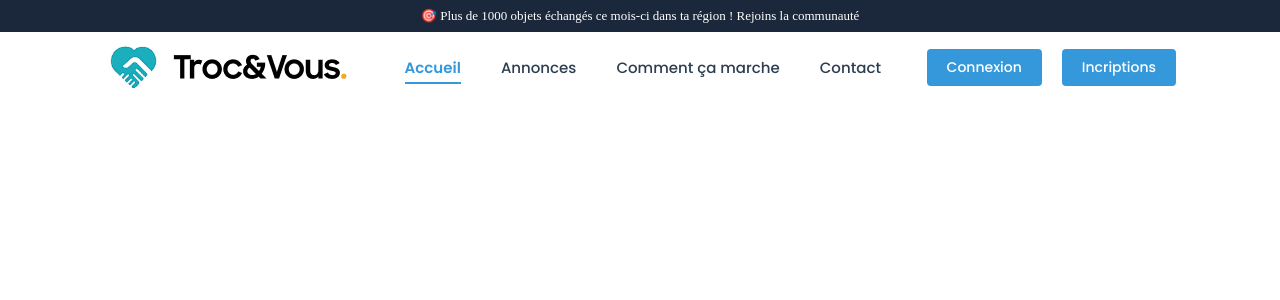
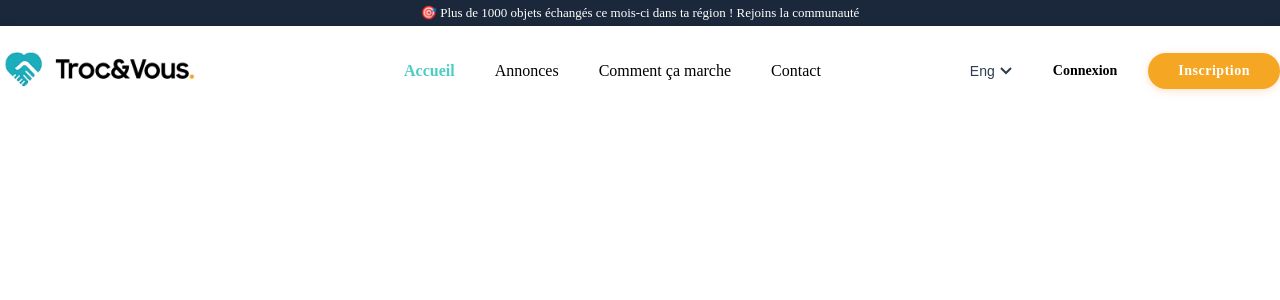
Before and after one commit to Bakops/Troc-Vous, an Angular app: page / in a window 1280 px wide. Shown: the top 300 px of the page. Built offline with nearby package versions, Linux system fonts and the light colour scheme.

Commit message:
Création header

```diff
--- a/src/app/components/layout/header/header.component.css
+++ b/src/app/components/layout/header/header.component.css
@@ -1,4 +1,4 @@
-/* style.css */
+/* Reset et base */
 * {
   margin: 0;
   padding: 0;
@@ -12,13 +12,14 @@ body {
 
 .container_header {
   width: 100%;
+  position: relative;
 }
 
 #sur_header {
   width: 100%;
   overflow: hidden;
-  height: 2rem;
-  background-color: #1b283b;
+  height: 26px;
+  background: #1b283b;
   display: flex;
   justify-content: center;
   align-items: center;
@@ -32,13 +33,17 @@ body {
   font-style: normal;
   font-weight: 500;
   line-height: normal;
+  padding: 0 20px;
 }
 
 .header2 {
+  background-color: white;
   display: flex;
-  flex-direction: column;
-  box-shadow: rgba(0, 0, 0, 0.1) 0px 1px 3px;
-  background-color: white;
+  justify-content: center;
+  align-items: center;
+  box-shadow: 0 2px 10px rgba(0, 0, 0, 0.1);
+  position: relative;
+  z-index: 100;
 }
 
 .nav-container {
@@ -46,91 +51,134 @@ body {
   justify-content: space-between;
   align-items: center;
   height: 70px;
-  padding: 0 5%;
-  max-width: 1200px;
-  margin: 0 auto;
+  margin-top: 10px;
+  max-width: 1400px;
   width: 100%;
 }
 
-.nav-container a {
+.logo-container {
   text-decoration: none;
   color: inherit;
+  z-index: 1002;
 }
 
-.logo-container {
-  display: flex;
-  align-items: center;
-  height: 100%;
-}
-
-.logo {
-  font-size: 1.8rem;
-  font-weight: 700;
-  color: #2c3e50;
-  display: flex;
-  align-items: center;
+.logo a img {
+  width: 80%;
 }
 
 .nav-links {
   display: flex;
   justify-content: center;
   gap: 2.5rem;
+  align-items: center;
 }
 
-.nav-links a {
-  font-size: 15px;
+.nav-link {
+  color: #000;
+  font-family: "Samsung Sharp Sans";
+  font-size: 16px;
+  font-style: normal;
   font-weight: 500;
-  color: #2c3e50;
-  font-family: "Poppins", sans-serif;
+  line-height: normal;
   text-decoration: none;
-  transition: all 0.3s ease;
-  display: flex;
-  align-items: center;
-  height: 100%;
-  position: relative;
 }
 
-.nav-links a:hover {
-  color: #3498db;
+.nav-link:hover {
+  color: #4ecdc4;
 }
 
-.nav-links a.active {
-  color: #3498db;
+.nav-link.active {
+  color: #4ecdc4;
   font-weight: 600;
 }
 
-.nav-links a.active:after {
+.nav-link.active::after {
   content: "";
   position: absolute;
-  bottom: -5px;
+  bottom: -8px;
   left: 0;
   width: 100%;
-  height: 2px;
-  background-color: #3498db;
+  height: 3px;
+  background: linear-gradient(90deg, #4ecdc4 0%, #44a08d 100%);
+  border-radius: 2px;
 }
 
-.auth-button {
+.right-section {
   display: flex;
   align-items: center;
-  gap: 20px;
-  height: 100%;
+  gap: 25px;
+  z-index: 1002;
 }
 
-.auth-button a {
-  background-color: #3498db;
-  color: white;
-  padding: 8px 20px;
-  border-radius: 4px;
+.language-selector {
+  display: flex;
+  align-items: center;
+  gap: 5px;
+  cursor: pointer;
+  color: #2c3e50;
+  font-weight: 500;
   font-size: 14px;
-  font-weight: 500;
-  transition: all 0.3s ease;
 }
 
-.auth-button a:hover {
-  background-color: #2980b9;
-  transform: translateY(-2px);
+.language-text {
+  font-family: "Poppins", sans-serif;
 }
 
+.language-arrow {
+  transition: transform 0.3s ease;
+}
+
+.language-selector:hover .language-arrow {
+  transform: rotate(180deg);
+}
+
+.auth-buttons {
+  display: flex;
+  align-items: center;
+  gap: 15px;
+}
+
+.connexion-btn {
+  background-color: transparent;
+  padding: 8px 16px;
+  border-radius: 6px;
+  transition: all 0.3s ease;
+  text-decoration: none;
+  color: #000;
+  font-family: "Samsung Sharp Sans";
+  font-size: 14px;
+  font-style: normal;
+  font-weight: 700;
+  line-height: normal;
+}
+
+.connexion-btn:hover {
+  background-color: #f8f9fa;
+  color: #4ecdc4;
+}
+
+.inscription-btn {
+  background: #f5a623;
+  padding: 10px 30px;
+  border-radius: 30px;
+  transition: all 0.3s ease;
+  text-decoration: none;
+  box-shadow: 0 2px 8px rgba(255, 154, 86, 0.3);
+  color: #fff;
+  font-family: "Samsung Sharp Sans";
+  font-size: 14px;
+  letter-spacing: 0.5px;
+  font-style: normal;
+  font-weight: 700;
+  line-height: normal;
+}
+
+.inscription-btn:hover {
+  transform: translateY(-2px);
+  box-shadow: 0 4px 12px rgba(255, 154, 86, 0.4);
+}
+
+/* Menu burger */
 .menu-icon {
   display: none;
   flex-direction: column;
@@ -139,14 +187,14 @@ body {
   width: 30px;
   height: 30px;
   cursor: pointer;
-  z-index: 1001;
+  z-index: 1003;
 }
 
 .menu-icon span {
   width: 25px;
   height: 3px;
   background-color: #2c3e50;
-  margin: 2px 0;
+  margin: 3px 0;
   transition: all 0.3s ease;
   border-radius: 2px;
 }
@@ -163,70 +211,149 @@ body {
   transform: rotate(-45deg) translate(7px, -6px);
 }
 
-/* Version tablette */
+/* Overlay pour le menu mobile */
+.menu-overlay {
+  position: fixed;
+  top: 0;
+  left: 0;
+  width: 100%;
+  height: 100%;
+  background-color: rgba(0, 0, 0, 0.5);
+  opacity: 0;
+  visibility: hidden;
+  transition: all 0.3s ease;
+  z-index: 998;
+}
+
+.menu-overlay.active {
+  opacity: 1;
+  visibility: visible;
+}
+
+/* Styles responsifs */
+
+/* Tablette */
 @media (max-width: 1024px) {
-  .nav-links {
-    gap: 1.8rem;
+  .nav-container {
+    padding: 0 3%;
   }
 
-  .nav-links a {
+  .nav-links {
+    gap: 2rem;
+  }
+
+  .nav-link {
     font-size: 14px;
+  }
+
+  .right-section {
+    gap: 20px;
   }
 }
 
-/* Version mobile */
+/* Mobile et tablette - Menu burger */
 @media (max-width: 768px) {
   .nav-container {
     padding: 0 20px;
   }
 
+  /* Afficher le menu burger */
   .menu-icon {
     display: flex;
   }
 
+  /* Masquer la navigation principale sur mobile */
   .nav-links {
     position: fixed;
-    top: 70px;
-    left: 0;
-    width: 100%;
-    height: calc(100vh - 70px);
-    background-color: #fff;
+    top: 102px; /* hauteur du header + bannière */
+    right: -100%;
+    width: 300px;
+    height: calc(100vh - 102px);
+    background-color: white;
     flex-direction: column;
-    align-items: center;
+    align-items: flex-start;
     justify-content: flex-start;
-    padding-top: 2rem;
-    transform: translateX(-100%);
-    transition: transform 0.3s ease;
-    border-top: 1px solid #eee;
-    gap: 2rem;
+    padding: 2rem 1.5rem;
+    transition: right 0.3s ease;
+    border-left: 1px solid #eee;
+    gap: 1.5rem;
     z-index: 999;
+    box-shadow: -5px 0 15px rgba(0, 0, 0, 0.1);
   }
 
   .nav-links.active {
-    transform: translateX(0);
+    right: 0;
   }
 
-  .nav-links a {
-    font-size: 18px;
-    padding: 10px 0;
+  .nav-link {
+    font-size: 16px;
+    padding: 12px 0;
+    width: 100%;
+    border-bottom: 1px solid #f0f0f0;
   }
 
-  .logo {
-    font-size: 1.5rem;
+  .nav-link:last-child {
+    border-bottom: none;
+  }
+
+  .nav-link.active::after {
+    display: none;
+  }
+
+  /* Masquer les éléments de droite sur très petit écran */
+  .language-selector {
+    display: none;
+  }
+
+  .auth-buttons {
+    gap: 10px;
+  }
+
+  .logo-text {
+    font-size: 1.6rem;
   }
 }
 
+/* Très petits écrans */
 @media (max-width: 480px) {
   #sur_header p {
     font-size: 11px;
+    padding: 0 15px;
   }
 
-  .auth-button a {
-    padding: 6px 15px;
+  .nav-container {
+    padding: 0 15px;
+  }
+
+  .nav-links {
+    width: 280px;
+  }
+
+  .connexion-btn {
+    padding: 6px 12px;
     font-size: 12px;
   }
 
-  .logo {
-    font-size: 1.3rem;
+  .inscription-btn {
+    padding: 8px 16px;
+    font-size: 12px;
+  }
+
+  .logo-text {
+    font-size: 1.4rem;
+  }
+
+  .logo-icon {
+    width: 28px;
+    height: 28px;
+  }
+
+  .logo-icon::after {
+    width: 14px;
+    height: 14px;
   }
 }
+
+.menu-open {
+  overflow: hidden;
+}
--- a/src/app/components/layout/header/header.component.html
+++ b/src/app/components/layout/header/header.component.html
@@ -3,14 +3,7 @@
   <head>
     <meta charset="UTF-8" />
     <meta name="viewport" content="width=device-width, initial-scale=1.0" />
-    <title>Troc&Vous</title>
-
-    <link rel="preconnect" href="https://fonts.googleapis.com" />
-    <link rel="preconnect" href="https://fonts.gstatic.com" crossorigin />
-    <link
-      href="https://fonts.googleapis.com/css2?family=Poppins:ital,wght@0,100;0,200;0,300;0,400;0,500;0,600;0,700;0,800;0,900;1,100;1,200;1,300;1,400;1,500;1,600;1,700;1,800;1,900&display=swap"
-      rel="stylesheet"
-    />
+    <title>Troc&Vous Header</title>
   </head>
   <body>
     <div class="container_header">
@@ -23,94 +16,93 @@
 
       <header class="header2">
         <nav class="nav-container">
-          <div class="menu-icon" id="menu-icon" (click)="toggleMenu()">
-            <svg
-              width="24"
-              height="24"
-              viewBox="0 0 24 24"
-              [class.active]="isMenuOpen"
-            >
-              <path
-                fill-rule="evenodd"
-                clip-rule="evenodd"
-                d="M3 6C3 5.44772 3.44772 5 4 5H20C20.5523 5 21 5.44772 21 6C21 6.55228 20.5523 7 20 7H4C3.44772 7 3 6.55228 3 6ZM3 12C3 11.4477 3.44772 11 4 11H20C20.5523 11 21 11.4477 21 12C21 12.5523 20.5523 13 20 13H4C3.44772 13 3 12.5523 3 12ZM3 18C3 17.4477 3.44772 17 4 17H20C20.5523 17 21 17.4477 21 18C21 18.5523 20.5523 19 20 19H4C3.44772 19 3 18.5523 3 18Z"
-                fill="#0F1729"
-              /></svg
-            ><svg
-              width="24"
-              height="24"
-              viewBox="0 0 24 24"
-              [class.active]="isMenuOpen"
-            >
-              <path
-                fill-rule="evenodd"
-                clip-rule="evenodd"
-                d="M3 6C3 5.44772 3.44772 5 4 5H20C20.5523 5 21 5.44772 21 6C21 6.55228 20.5523 7 20 7H4C3.44772 7 3 6.55228 3 6ZM3 12C3 11.4477 3.44772 11 4 11H20C20.5523 11 21 11.4477 21 12C21 12.5523 20.5523 13 20 13H4C3.44772 13 3 12.5523 3 12ZM3 18C3 17.4477 3.44772 17 4 17H20C20.5523 17 21 17.4477 21 18C21 18.5523 20.5523 19 20 19H4C3.44772 19 3 18.5523 3 18Z"
-                fill="#0F1729"
-              />
-            </svg>
+          <div class="logo">
+            <a href="/" class="logo-container" routerLink="/">
+              <img src="Logo-troc-&-vous.png" alt="" />
+            </a>
           </div>
 
-          <a href="/" class="logo-container">
-            <img class="logo" src="Logo-troc-&-vous.png" alt="" />
-          </a>
-
-          <div class="nav-links" id="nav-links">
-            <a href="/" class="active">Accueil</a>
-            <a href="/annonces">Annonces</a>
-            <a href="/commentcamarche">Comment ça marche</a>
-            <a href="/contact">Contact</a>
+          <div class="nav-links" [class.active]="isMenuOpen">
+            <a
+              href="/"
+              routerLink="/"
+              class="nav-link active"
+              (click)="closeMenu()"
+              >Accueil</a
+            >
+            <a
+              href="/annonces"
+              routerLink="/annonces"
+              class="nav-link"
+              (click)="closeMenu()"
+              >Annonces</a
+            >
+            <a
+              href="/comment-ca-marche"
+              routerLink="/comment-ca-marche"
+              class="nav-link"
+              (click)="closeMenu()"
+              >Comment ça marche</a
+            >
+            <a
+              href="/contact"
+              routerLink="/contact"
+              class="nav-link"
+              (click)="closeMenu()"
+              >Contact</a
+            >
           </div>
 
-          <div class="auth-button">
-            <a href="/connexion">Connexion</a>
-            <a href="/connexion">Incriptions</a>
+          <div class="right-section">
+            <div class="language-selector">
+              <span class="language-text">Eng</span>
+              <svg
+                class="language-arrow"
+                width="12"
+                height="8"
+                viewBox="0 0 12 8"
+              >
+                <path
+                  d="M1 1l5 5 5-5"
+                  stroke="currentColor"
+                  stroke-width="2"
+                  fill="none"
+                />
+              </svg>
+            </div>
+
+            <div class="auth-buttons">
+              <a href="/connexion" routerLink="/connexion" class="connexion-btn"
+                >Connexion</a
+              >
+              <a
+                href="/inscription"
+                routerLink="/inscription"
+                class="inscription-btn"
+                >Inscription</a
+              >
+            </div>
+          </div>
+
+          <!-- Menu burger (visible sur mobile/tablette) -->
+          <div
+            class="menu-icon"
+            [class.active]="isMenuOpen"
+            (click)="toggleMenu()"
+          >
+            <span></span>
+            <span></span>
+            <span></span>
           </div>
         </nav>
       </header>
+
+      <!-- Overlay pour le menu mobile -->
+      <div
+        class="menu-overlay"
+        [class.active]="isMenuOpen"
+        (click)="closeMenu()"
+      ></div>
     </div>
-
-    <script>
-      document.addEventListener("DOMContentLoaded", function () {
-        const menuIcon = document.getElementById("menu-icon");
-        const navLinks = document.getElementById("nav-links");
-        let isMenuOpen = false;
-
-        function toggleMenu() {
-          isMenuOpen = !isMenuOpen;
-          navLinks.classList.toggle("active");
-          menuIcon.classList.toggle("active");
-          document.body.style.overflow = isMenuOpen ? "hidden" : "";
-        }
-
-        function closeMenu() {
-          isMenuOpen = false;
-          navLinks.classList.remove("active");
-          menuIcon.classList.remove("active");
-          document.body.style.overflow = "";
-        }
-
-        menuIcon.addEventListener("click", function (e) {
-          e.stopPropagation();
-          toggleMenu();
-        });
-
-        document.addEventListener("click", function (e) {
-          if (
-            isMenuOpen &&
-            !navLinks.contains(e.target) &&
-            e.target !== menuIcon
-          ) {
-            closeMenu();
-          }
-        });
-
-        // Fermer le menu en cliquant sur un lien
-        const links = navLinks.querySelectorAll("a");
-        links.forEach((link) => {
-          link.addEventListener("click", closeMenu);
-        });
-      });
-    </script>
   </body>
 </html>
--- a/src/app/components/layout/header/header.component.ts
+++ b/src/app/components/layout/header/header.component.ts
@@ -1,5 +1,5 @@
 import { CommonModule } from '@angular/common';
-import { Component, HostListener } from '@angular/core';
+import { Component, HostListener, OnDestroy } from '@angular/core';
 import { RouterModule } from '@angular/router';
 
 @Component({
@@ -9,24 +9,58 @@ import { RouterModule } from '@angular/router';
   templateUrl: './header.component.html',
   styleUrls: ['./header.component.css'],
 })
-export class HeaderComponent {
+export class HeaderComponent implements OnDestroy {
   isMenuOpen = false;
 
   toggleMenu(): void {
     this.isMenuOpen = !this.isMenuOpen;
-    document.body.classList.toggle('menu-open', this.isMenuOpen);
+    this.updateBodyClass();
   }
 
   closeMenu(): void {
     this.isMenuOpen = false;
-    document.body.classList.remove('menu-open');
+    this.updateBodyClass();
+  }
+
+  private updateBodyClass(): void {
+    if (this.isMenuOpen) {
+      document.body.classList.add('menu-open');
+    } else {
+      document.body.classList.remove('menu-open');
+    }
   }
 
   @HostListener('document:click', ['$event'])
   onClickOutside(event: Event): void {
     const target = event.target as HTMLElement;
-    if (!target.closest('.menu-icon') && !target.closest('.nav-links')) {
+
+    if (
+      this.isMenuOpen &&
+      !target.closest('.menu-icon') &&
+      !target.closest('.nav-links') &&
+      !target.closest('.right-section')
+    ) {
       this.closeMenu();
     }
   }
+
+  @HostListener('window:resize', ['$event'])
+  onResize(event: Event): void {
+    const target = event.target as Window;
+
+    if (target.innerWidth > 768 && this.isMenuOpen) {
+      this.closeMenu();
+    }
+  }
+
+  @HostListener('document:keydown.escape', ['$event'])
+  onEscapePress(): void {
+    if (this.isMenuOpen) {
+      this.closeMenu();
+    }
+  }
+
+  ngOnDestroy(): void {
+    document.body.classList.remove('menu-open');
+  }
 }
```
